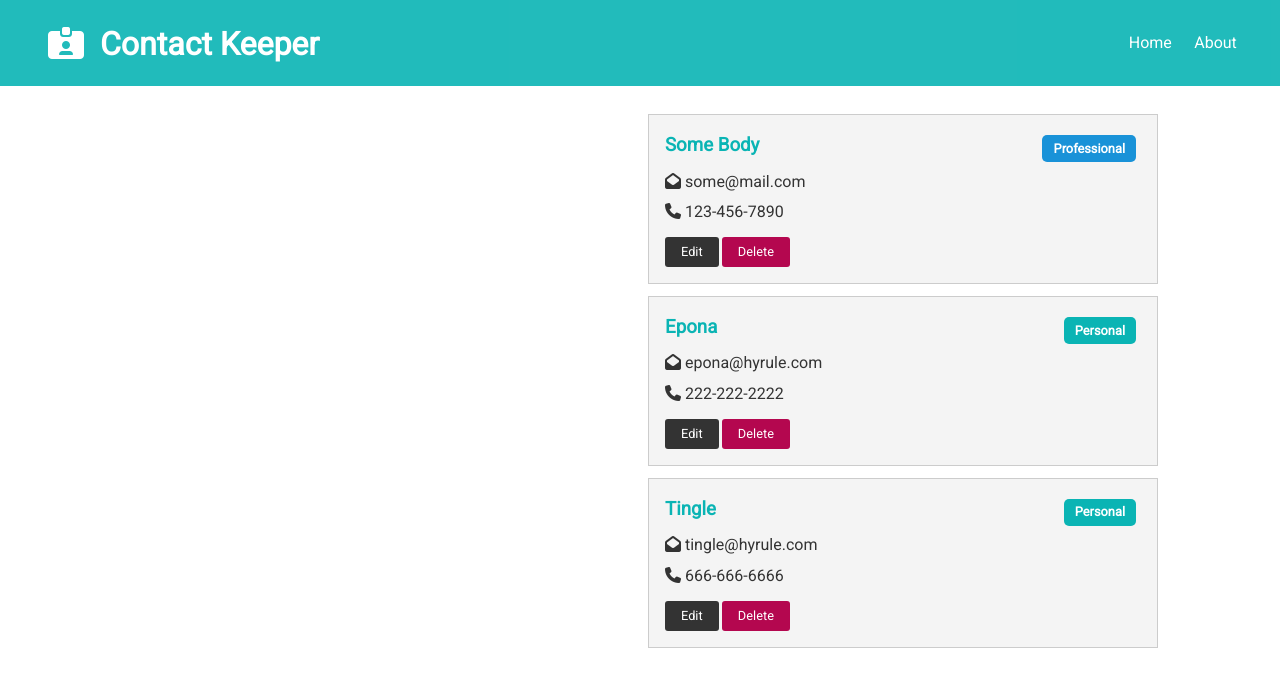
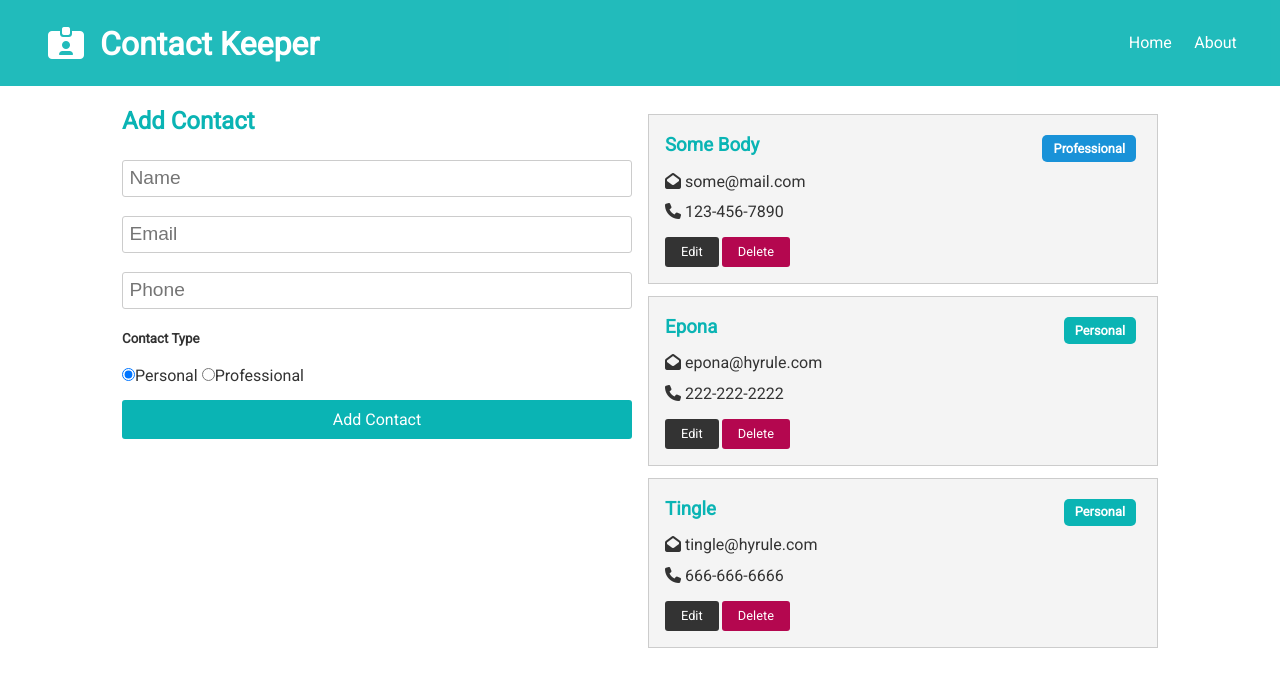
Before and after one commit to tchestnut85/contact-keeper, a React (Create React App) app in the folder client/: page / in a window 1280 px wide. Shown: the top 686 px of the page. Built offline with nearby package versions, Linux system fonts and the light colour scheme.

Commit message:
Setup contact-form component and imported into the homepage.

```diff
--- /dev/null
+++ b/client/src/components/contacts/ContactForm/index.js
@@ -0,0 +1,81 @@
+import React, { useContext, useState } from 'react';
+
+import ContactContext from '../../../context/contact/contactContext';
+
+const ContactForm = () => {
+	const contactContext = useContext(ContactContext);
+
+	const [contact, setContact] = useState({
+		name: '',
+		email: '',
+		phone: '',
+		type: 'personal',
+	});
+
+	const { name, email, phone, type } = contact;
+
+	const onChange = e => {
+		const { name, value } = e.target;
+		setContact({ ...contact, [name]: value });
+	};
+
+	const handleSubmit = e => {
+		e.preventDefault();
+		contactContext.addContact(contact);
+		setContact({
+			name: '',
+			email: '',
+			phone: '',
+			type: 'personal',
+		});
+	};
+
+	return (
+		<form onSubmit={handleSubmit}>
+			<h2 className='text-primary'>Add Contact</h2>
+			<input
+				type='text'
+				placeholder='Name'
+				name='name'
+				value={name}
+				onChange={onChange}
+			/>
+			<input
+				type='email'
+				placeholder='Email'
+				name='email'
+				value={email}
+				onChange={onChange}
+			/>
+			<input
+				type='text'
+				placeholder='Phone'
+				name='phone'
+				value={phone}
+				onChange={onChange}
+			/>
+			<h5>Contact Type</h5>
+			<input
+				type='radio'
+				name='type'
+				value='personal'
+				checked={type === 'personal'}
+			/>
+			Personal{' '}
+			<input
+				type='radio'
+				name='type'
+				value='professional'
+				checked={type === 'professional'}
+			/>
+			Professional{' '}
+			<div>
+				<button type='submit' className='btn btn-primary btn-block'>
+					Add Contact
+				</button>
+			</div>
+		</form>
+	);
+};
+
+export default ContactForm;
--- a/client/src/pages/Home/index.js
+++ b/client/src/pages/Home/index.js
@@ -1,10 +1,13 @@
+import ContactForm from '../../components/contacts/ContactForm';
 import Contacts from '../../components/contacts/Contacts';
 import React from 'react';
 
 const Home = () => {
 	return (
 		<main className='grid-2'>
-			<div>{/* contact form */}</div>
+			<div>
+				<ContactForm />
+			</div>
 			<div>
 				<Contacts />
 			</div>
```
